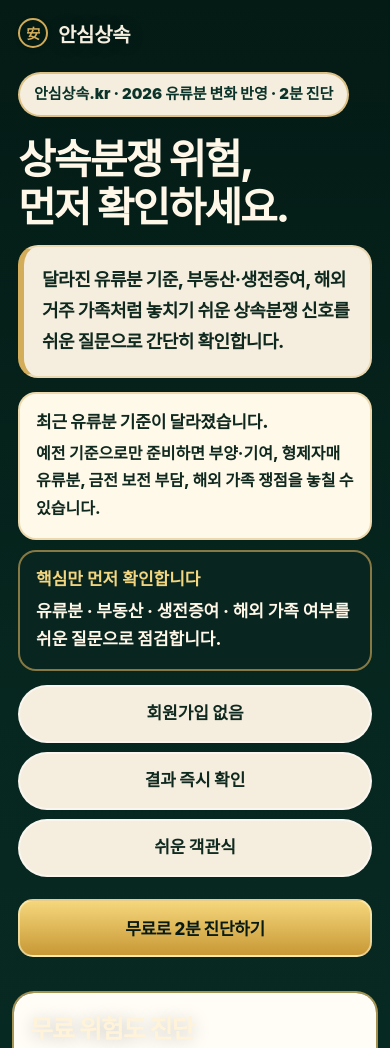
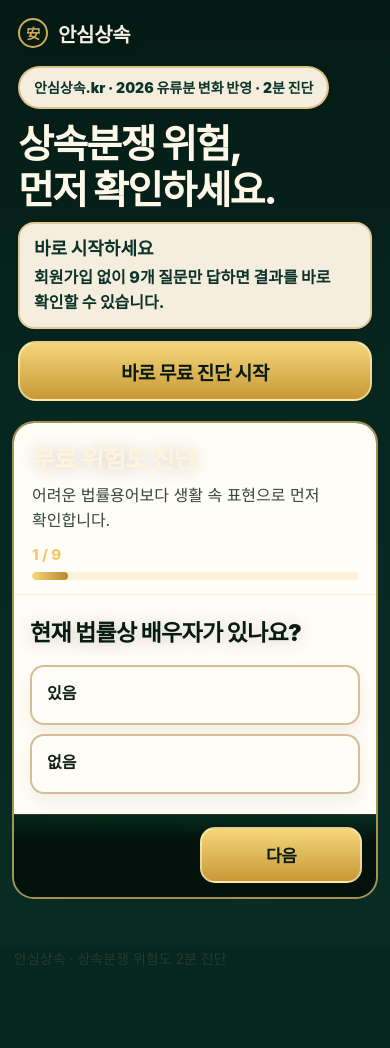
Before and after one commit to lee21235751/Ansimsangsok, a website: page public/index.html in a window 390 px wide. Shown: the top 1048 px of the page. After the commit the page ends 1019 px from the top, so only its background shows below. Drawn offline with Linux system fonts and the light colour scheme.

Commit message:
Make mobile entry flow direct

```diff
--- a/package.json
+++ b/package.json
@@ -1,6 +1,6 @@
 {
   "name": "ansimsangsok-vercel-ready",
-  "version": "0.9.3",
+  "version": "0.9.4",
   "private": true,
   "type": "module",
   "scripts": {
--- a/public/index.html
+++ b/public/index.html
@@ -1550,6 +1550,81 @@
       }
     }
 
+
+    /* v0.9.4: mobile direct-flow pass. Visitors can start diagnosis immediately; no PWA/app features. */
+    .mobile-fast-path { display: none; }
+    @media (max-width: 680px) {
+      .hero {
+        padding: 18px 18px 8px !important;
+        gap: 12px !important;
+      }
+      .hero-card,
+      .lead,
+      .legal-update,
+      .mobile-priority-note,
+      .trust-row {
+        display: none !important;
+      }
+      .eyebrow {
+        margin-bottom: 10px !important;
+        font-size: 14px !important;
+      }
+      h1 {
+        margin-top: 2px !important;
+        margin-bottom: 10px !important;
+        font-size: clamp(36px, 10vw, 44px) !important;
+        line-height: 1.16 !important;
+      }
+      .mobile-fast-path {
+        display: grid !important;
+        gap: 4px !important;
+        margin: 8px 0 12px !important;
+        padding: 13px 14px !important;
+        border-radius: 16px !important;
+        background: #f5eedf !important;
+        color: #0b3329 !important;
+        border: 2px solid rgba(212, 173, 90, .55) !important;
+      }
+      .mobile-fast-path b {
+        font-size: 18px !important;
+        line-height: 1.34 !important;
+        font-weight: 950 !important;
+      }
+      .mobile-fast-path span {
+        font-size: 16px !important;
+        line-height: 1.55 !important;
+        font-weight: 850 !important;
+      }
+      .cta-row {
+        margin-top: 10px !important;
+        gap: 8px !important;
+      }
+      .cta-row .btn {
+        min-height: 60px !important;
+        font-size: 19px !important;
+        border-radius: 18px !important;
+      }
+      .section {
+        padding-top: 12px !important;
+      }
+      #diagnosis {
+        scroll-margin-top: 10px;
+      }
+      .diag-head {
+        padding: 20px 18px 14px !important;
+      }
+      .diag-head h2 {
+        font-size: 25px !important;
+      }
+      .diag-head p {
+        font-size: 16px !important;
+        line-height: 1.55 !important;
+      }
+      .question {
+        padding-top: 22px !important;
+      }
+    }
+
   </style>
 </head>
 <body>
@@ -1564,6 +1639,7 @@
         <div class="eyebrow">안심상속.kr · 2026 유류분 변화 반영 · 2분 진단</div>
         <h1>상속분쟁 위험,<br />먼저 확인하세요.</h1>
         <p class="lead">달라진 유류분 기준, 부동산·생전증여, 해외 거주 가족처럼 놓치기 쉬운 상속분쟁 신호를 쉬운 질문으로 간단히 확인합니다.</p>
+        <div class="mobile-fast-path"><b>바로 시작하세요</b><span>회원가입 없이 9개 질문만 답하면 결과를 바로 확인할 수 있습니다.</span></div>
         <div class="legal-update"><strong>최근 유류분 기준이 달라졌습니다.</strong><span>예전 기준으로만 준비하면 부양·기여, 형제자매 유류분, 금전 보전 부담, 해외 가족 쟁점을 놓칠 수 있습니다.</span></div>
         <div class="mobile-priority-note" aria-label="모바일 핵심 안내"><b>핵심만 먼저 확인합니다</b><span>유류분 · 부동산 · 생전증여 · 해외 가족 여부를 쉬운 질문으로 점검합니다.</span></div>
         <div class="trust-row">
@@ -1572,7 +1648,7 @@
           <span class="trust">쉬운 객관식</span>
         </div>
         <div class="cta-row">
-          <a class="btn btn-primary" href="#diagnosis">무료로 2분 진단하기</a>
+          <a class="btn btn-primary" href="#diagnosis">바로 무료 진단 시작</a>
                   </div>
       </div>
 
```
Also changed, not shown: docs/MOBILE_DIRECT_FLOW_V094.md (added, +7 -0 lines), README.md.
